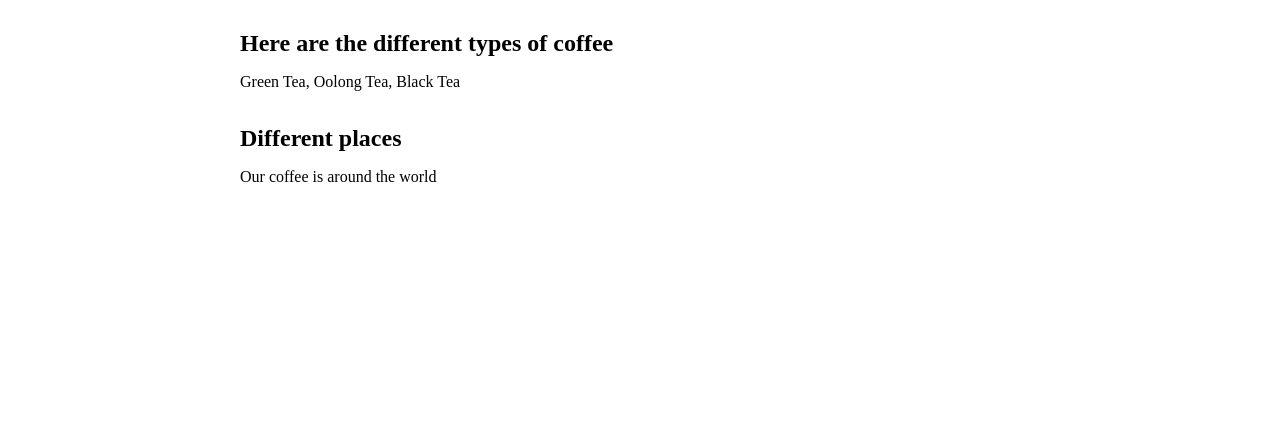
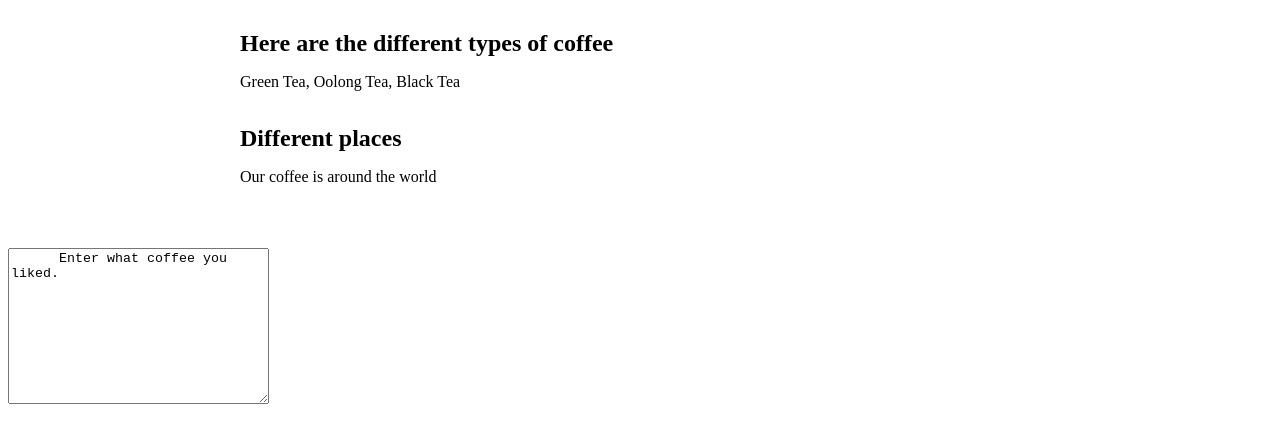
Before and after one commit to revabathula123/our-cafe-2, a plain HTML site: page tea.html in a window 1280 px wide. Shown: the part 345-788 px from the top of the page. Drawn offline with Linux system fonts and the light colour scheme.

Commit message:
Add files via upload

```diff
--- a/tea.html
+++ b/tea.html
@@ -32,4 +32,8 @@
 
      </main>
 
+     <textarea name="message" rows="10" cols="30">
+      Enter what coffee you liked.
+      </textarea>
+
 </body>
```
